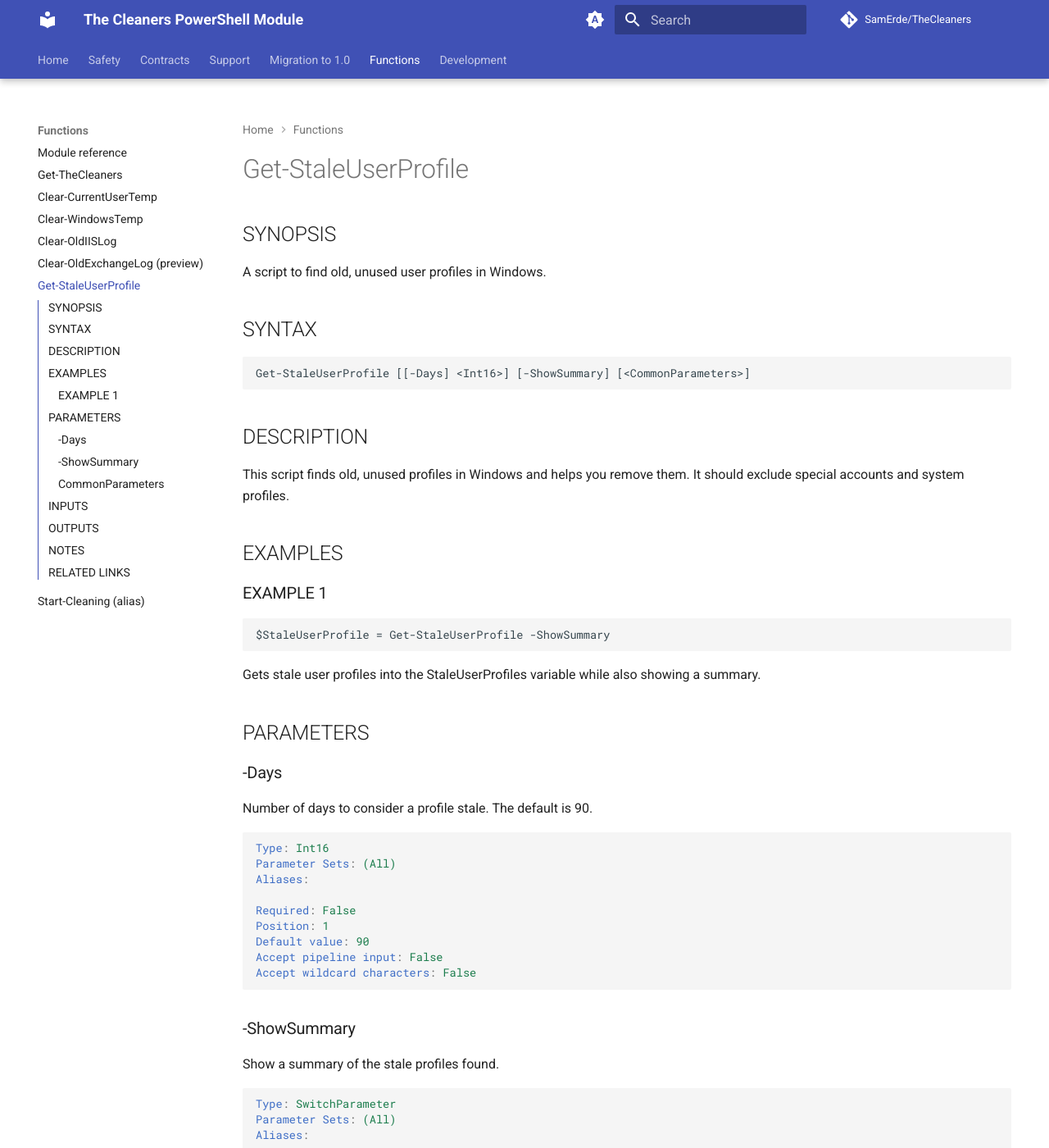
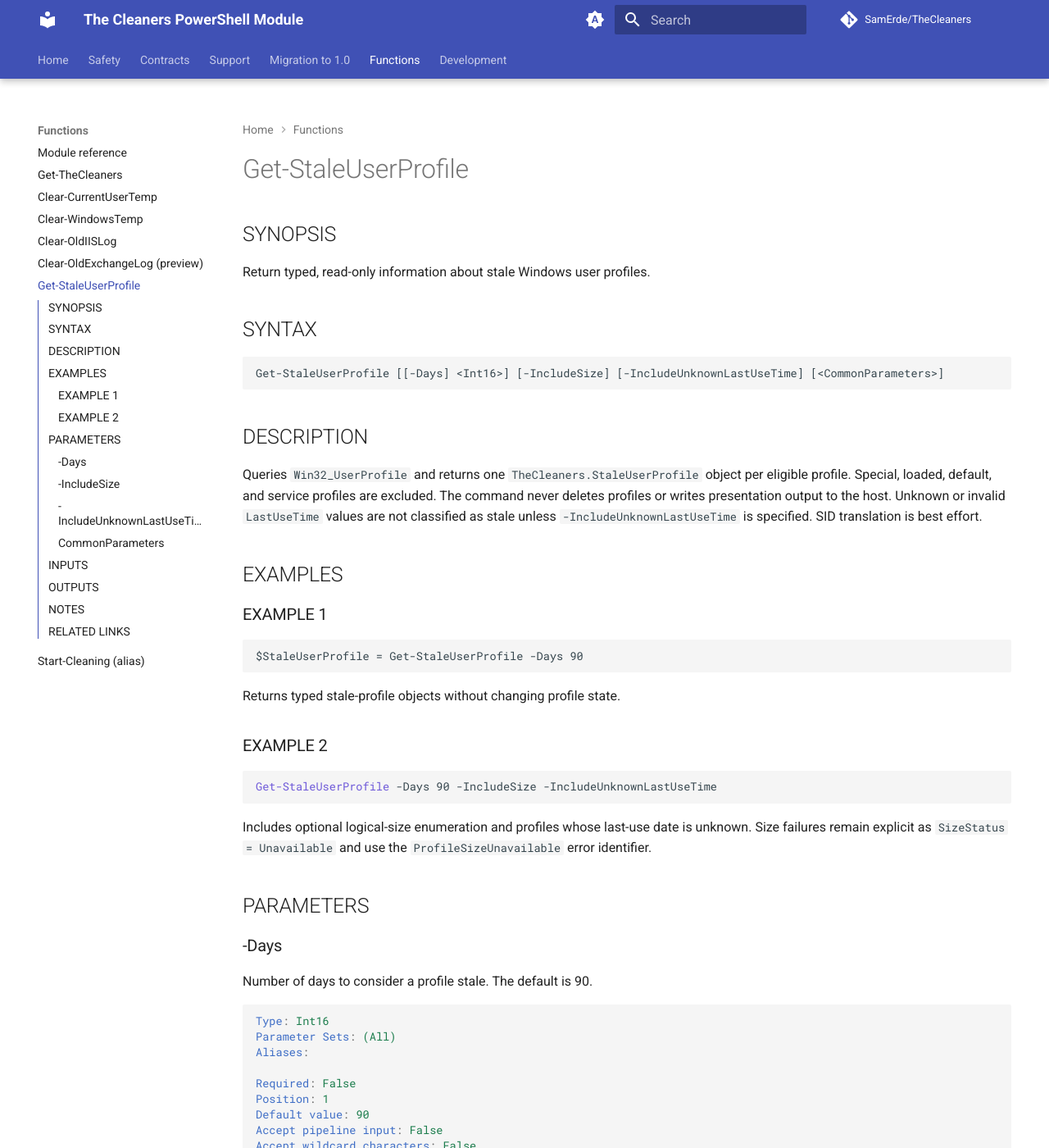
Before and after one commit to SamErde/TheCleaners, an MkDocs documentation site: the page built from docs/Get-StaleUserProfile.md, in a window 1280 px wide and 1400 px high. Shown: the whole window at 82% size. Built offline with MkDocs 1.6.1 and Material for MkDocs 9.7.7, drawn with Linux system fonts in a browser that asks for light colours; comment, search, counter and statistics services are not loaded; some of the changed text lies outside the part shown.

````diff
--- a/docs/Get-StaleUserProfile.md
+++ b/docs/Get-StaleUserProfile.md
@@ -8,26 +8,38 @@ schema: 2.0.0
 # Get-StaleUserProfile
 
 ## SYNOPSIS
-A script to find old, unused user profiles in Windows.
+Return typed, read-only information about stale Windows user profiles.
 
 ## SYNTAX
 
 ```
-Get-StaleUserProfile [[-Days] <Int16>] [-ShowSummary] [<CommonParameters>]
+Get-StaleUserProfile [[-Days] <Int16>] [-IncludeSize] [-IncludeUnknownLastUseTime] [<CommonParameters>]
 ```
 
 ## DESCRIPTION
-This script finds old, unused profiles in Windows and helps you remove them.
-It should exclude special accounts and system profiles.
+Queries `Win32_UserProfile` and returns one `TheCleaners.StaleUserProfile` object per
+eligible profile. Special, loaded, default, and service profiles are excluded.
+The command never deletes profiles or writes presentation output to the host.
+Unknown or invalid `LastUseTime` values are not classified as stale unless
+`-IncludeUnknownLastUseTime` is specified. SID translation is best effort.
 
 ## EXAMPLES
 
 ### EXAMPLE 1
 ```
-$StaleUserProfile = Get-StaleUserProfile -ShowSummary
+$StaleUserProfile = Get-StaleUserProfile -Days 90
 ```
 
-Gets stale user profiles into the StaleUserProfiles variable while also showing a summary.
+Returns typed stale-profile objects without changing profile state.
+
+### EXAMPLE 2
+```powershell
+Get-StaleUserProfile -Days 90 -IncludeSize -IncludeUnknownLastUseTime
+```
+
+Includes optional logical-size enumeration and profiles whose last-use date is
+unknown. Size failures remain explicit as `SizeStatus = Unavailable` and use the
+`ProfileSizeUnavailable` error identifier.
 
 ## PARAMETERS
 
@@ -47,8 +59,25 @@ Accept pipeline input: False
 Accept wildcard characters: False
 ```
 
-### -ShowSummary
-Show a summary of the stale profiles found.
+### -IncludeSize
+Recursively calculate logical file size for returned profiles. Reparse points are
+not followed. The legacy `-ShowSummary` name remains an alias for this switch.
+
+```yaml
+Type: SwitchParameter
+Parameter Sets: (All)
+Aliases: ShowSummary
+
+Required: False
+Position: Named
+Default value: False
+Accept pipeline input: False
+Accept wildcard characters: False
+```
+
+### -IncludeUnknownLastUseTime
+Include eligible profiles whose `LastUseTime` is missing or invalid. These objects
+have `IsStale = False` and `DateStatus = Unknown`.
 
 ```yaml
 Type: SwitchParameter
@@ -70,7 +99,9 @@ For more information, see about_CommonParameters (http://go.microsoft.com/fwlink
 
 ## OUTPUTS
 
+`TheCleaners.StaleUserProfile` objects with `ContractVersion = 1.0`.
+
 ## NOTES
-Partially inspired by http://woshub.com/delete-old-user-profiles-gpo-powershell/
+The command is inventory-only. It does not provide a profile-removal operation.
 
 ## RELATED LINKS
````
Also changed, not shown: docs/command-contracts.md (+2 -2 lines), docs/migration-to-1.0.md (+2 -2 lines), 17 other files.
